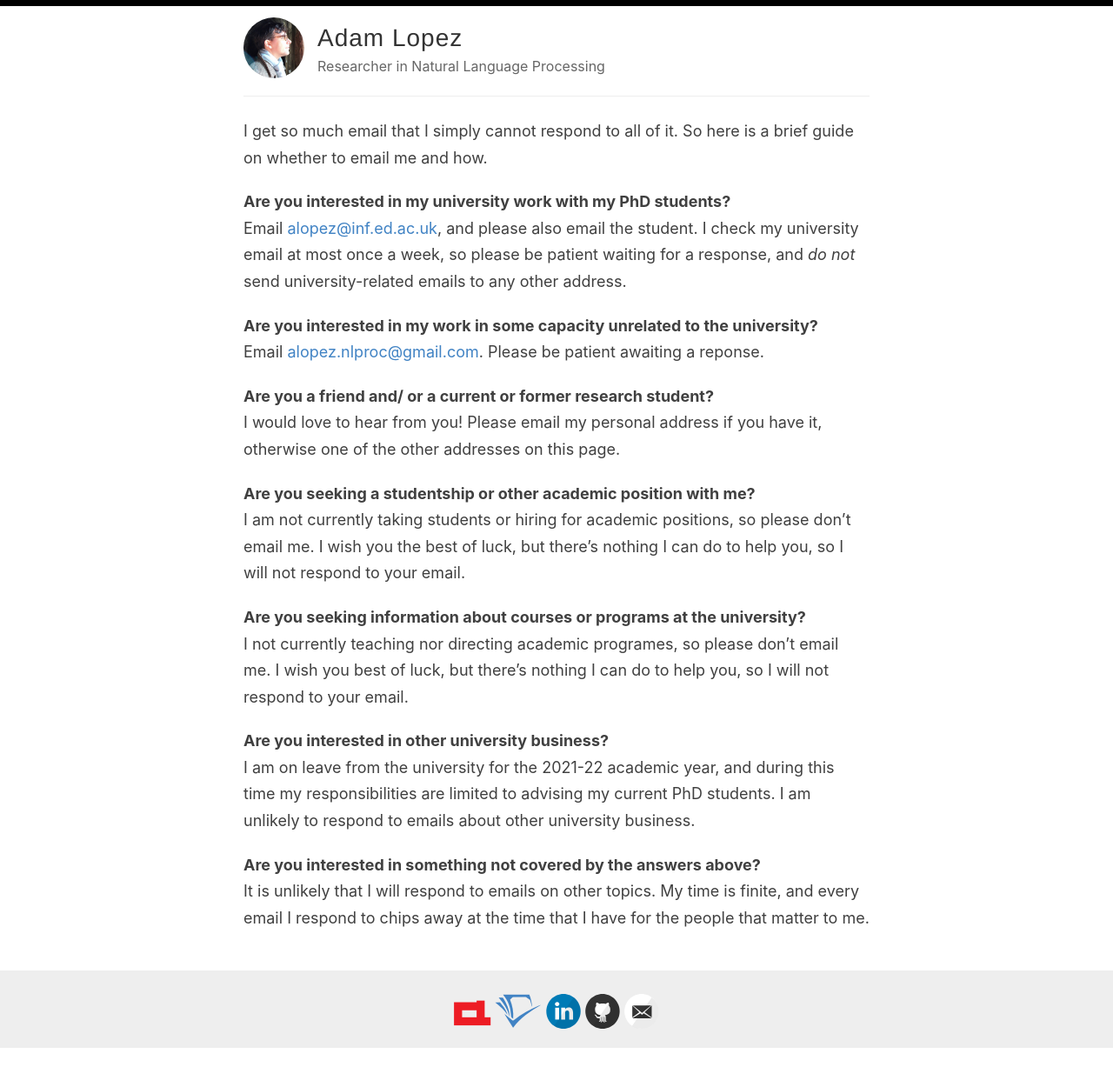
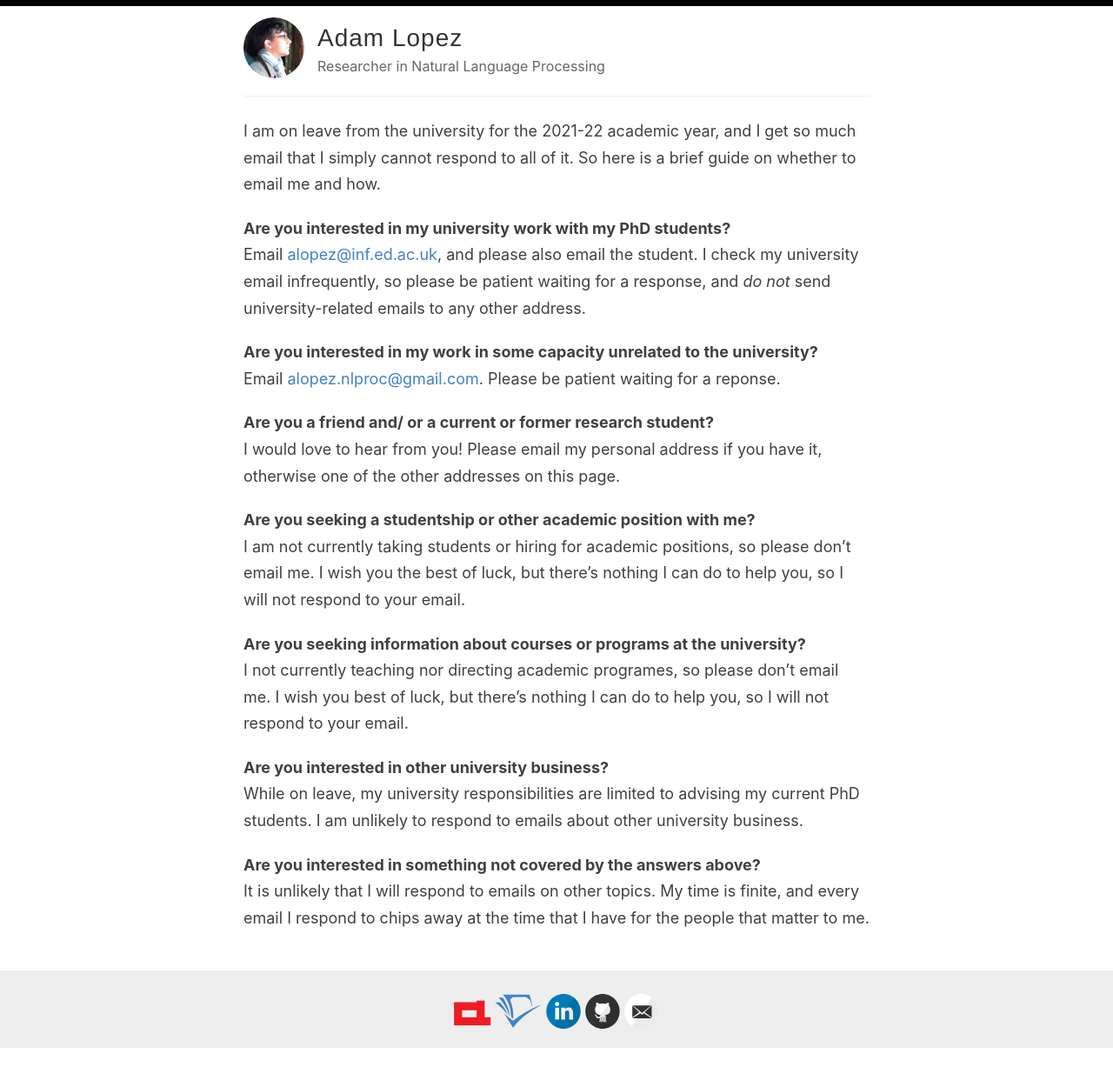
Before and after one commit to alopez/alopez.github.com, a Jekyll site: the page built from email.md, in a window 1280 px wide. Shown: the whole page at 87% size. Built offline with Jekyll 4.4.1, drawn with Linux system fonts in a browser that asks for light colours; some web fonts are replaced.

Commit message:
Update email.md

```diff
--- a/email.md
+++ b/email.md
@@ -1,17 +1,18 @@
 ---
 layout: default
 ---
-I get so much email that I simply cannot respond to all of it. So here
+I am on leave from the university for the 2021-22 academic year,
+and I get so much email that I simply cannot respond to all of it. So here
 is a brief guide on whether to email me and how.
 
 Are you interested in my university work with my PhD students?
 : Email <alopez@inf.ed.ac.uk>, and please also email the student.
-  I check my university email at most once a week, so please be
+  I check my university email infrequently, so please be
   patient waiting for a response, and _do not_ send university-related
   emails to any other address.
 
 Are you interested in my work in some capacity unrelated to the university?
-: Email <alopez.nlproc@gmail.com>. Please be patient awaiting a reponse.
+: Email <alopez.nlproc@gmail.com>. Please be patient waiting for a reponse.
 
 Are you a friend and/ or a current or former research student?
 :  I would love to hear from you! Please email my personal
@@ -31,13 +32,11 @@ Are you seeking information about courses or programs at the university?
   not respond to your email.
 
 Are you interested in other university business?
-: I am on leave from the university for the 2021-22 academic year, and
-  during this time my responsibilities are limited to advising my
-  current PhD students. I am unlikely to respond
+: While on leave, my university responsibilities are limited
+  to advising my current PhD students. I am unlikely to respond
   to emails about other university business.
 
 Are you interested in something not covered by the answers above?
-: It is unlikely
-  that I will respond to emails on other topics. My time is finite, and every email I
-  respond to chips away at the time that I have for the people
-  that matter to me.
+: It is unlikely that I will respond to emails on other topics. My
+  time is finite, and every email I respond to chips away at the time
+  that I have for the people that matter to me.
```
